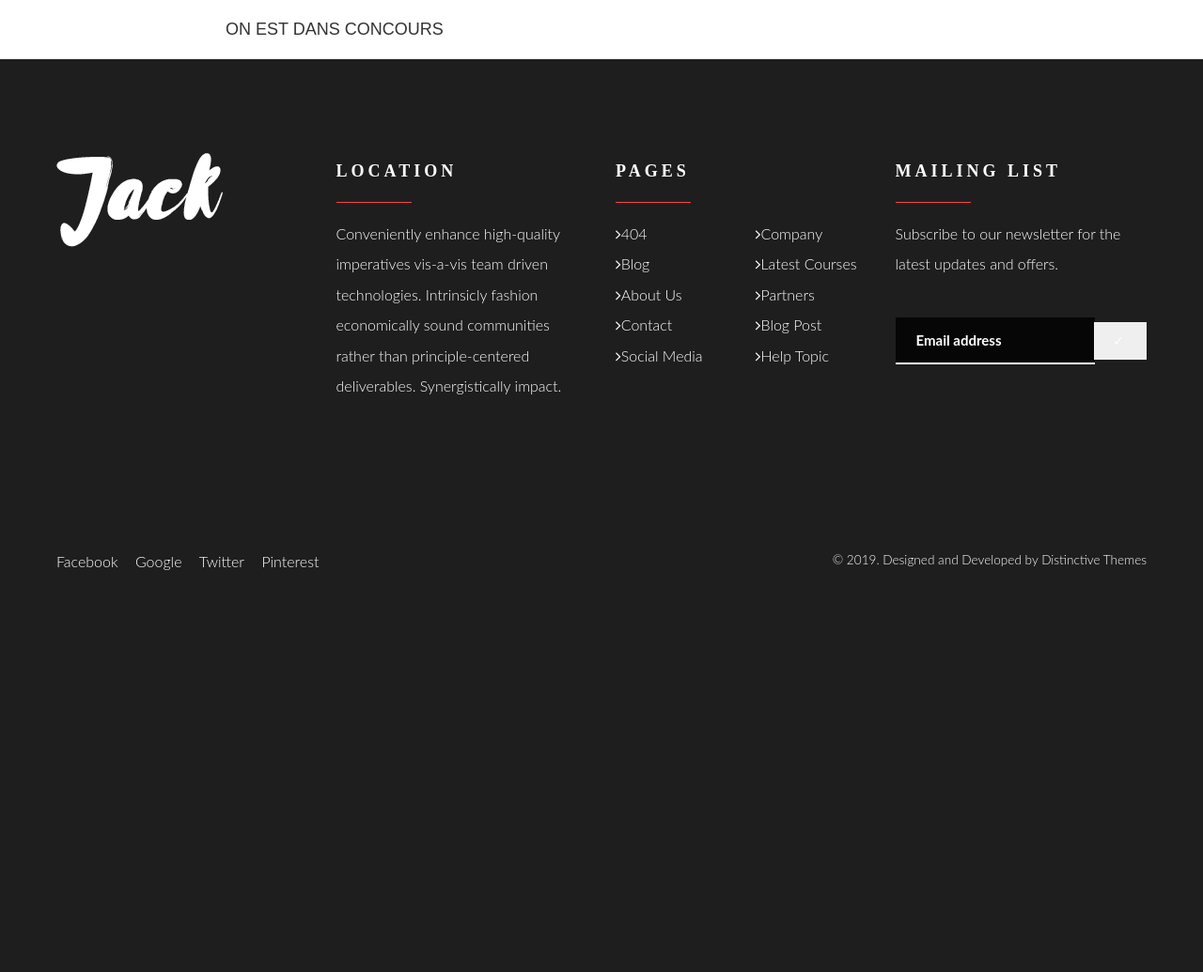
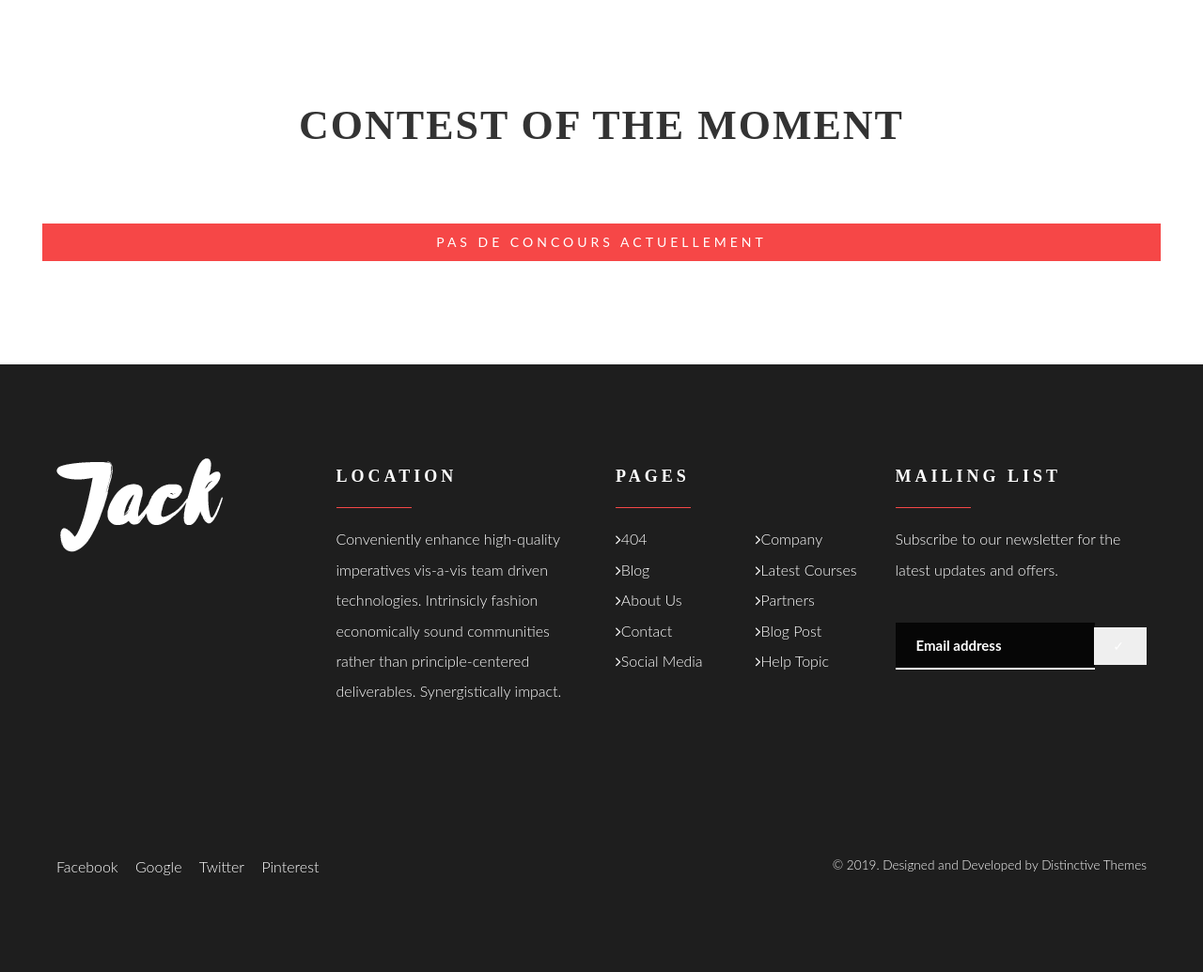
Before and after one commit to SpheB/SymfonyProject, a Symfony app: template Eddy-s-Bonnets/templates/zone_fan/concours.html.twig in a window 1280 px wide. Shown: the part 237-1272 px from the top of the page at 94% size. Before the commit the page ends 844 px from the top, so only its background shows below. Run offline with Twig, Linux system fonts and the light colour scheme; the template is opened without the code that fills it, so the values that code supplies are empty; some libraries are stand-ins or nearby versions.

Commit message:
vote concours en cours

```diff
--- a/Eddy-s-Bonnets/templates/home/looks.html.twig
+++ b/Eddy-s-Bonnets/templates/home/looks.html.twig
@@ -74,6 +74,7 @@
                                         </div>
                                     </div>
                                 </div>
+                                <br><br><br>
                             </div>
                         </div>
                     </div>
--- a/Eddy-s-Bonnets/templates/zone_fan/concours.html.twig
+++ b/Eddy-s-Bonnets/templates/zone_fan/concours.html.twig
@@ -3,24 +3,78 @@
 {% block title %}Hello ZoneFanController!{% endblock %}
 
 {% block body %}
-<style>
-    .example-wrapper { margin: 1em auto; max-width: 800px; width: 95%; font: 18px/1.5 sans-serif; }
-    .example-wrapper code { background: #F5F5F5; padding: 2px 6px; }
-</style>
+    <section class="white-wrapper">
+        <div class="section-inner">
+            <div class="container">
+                <div class="row mb60 text-center">
+                    <div class="col-sm-12">
+                        <h3 class="section-title">Contest of the Moment</h3>
+                    </div>
+                </div>
+            </div>
+            <div class="container">
+                <div class="row">
+                    {% if ceconcours != null %}
+                        <div class="col-sm-12 col-sm-offset-1">
+                            <div class="col-sm-10">
+                                <div class="row project-item wow fadeIn" data-wow-delay="0.2s">
+                                    <div class="col-sm-9">
+                                        <p>{{ceconcours.commentconcours}}</p>
+                                        -                                </div>
+                                    <div class="col-sm-3">
+                                        <p><strong>THEME:</strong> {{ceconcours.theme}}</p>
+                                        <p><strong>FROM:</strong> {{ceconcours.datedebut|date('d/m/Y')}}</p>
+                                        <p><strong>TO:</strong> {{ceconcours.datefin|date('d/m/Y')}}</p></p>
+                                    </div>
+                                </div>
+                                <br><br>
+                            </div>
+                        </div>
+                        <div class="row">
+                            <div class="col-xs-12">
+                                <div class="masonry-portfolio row">
+                                    <div>
+                                        <div class="masonry-portfolio-items">
+                                            <div class="row">
 
-<div class="example-wrapper">
+                                                {% for look in ceconcours.looks|reverse %}
+                                                    <div class="col-sm-4 masonry-portfolio-item mb30 design">
+                                                        <div class="hover-effect smoothie">
+                                                            <a href="#" class="smoothie">
+                                                                <img src="{{ asset('/dossierFichiers/' ~ look.picture) }}" alt="Image" class="img-responsive smoothie"></a>
+                                                            <div class="hover-overlay smoothie text-center">
+                                                                <div class="vertical-align-bottom">
+                                                                    <h4>{{look.description}}</h4>
 
-    ON EST DANS CONCOURS
-    <br>
-    {% if ceconcours != null %}
-        {{ceconcours.id}} | {{ceconcours.theme}} | du {{ceconcours.datedebut|date('d/m/Y')}} au {{ceconcours.datefin|date('d/m/Y')}} | {{ceconcours.commentconcours}}
-        <br>
-        {% for look in ceconcours.looks|reverse %}
-        {#éventuellement vote redirigevers action qui redirige vers action??? ou utiliser option choice de entitytype ou input indépendant...#}
-            {{look.id}} | {{look.picture}} | {{look.idstyle.id}} | {{look.idstyle.typestyle}}
-            <br>
-        {% endfor %}
+                                                                </div>
+                                                            </div>
+                                                            <div class="hover-caption dark-overlay smoothie text-center">
+                                                                <div class="vertical-align-bottom">
+                                                                    <a href="{{ asset('/dossierFichiers/' ~ look.picture) }}" class="lb-link btn btn-primary mb20">View Image <i class="fa fa-plus smoothie"></i></a>
+                                                                </div>
+                                                            </div>
+                                                        </div>
+                                                        <div class="text-center">
+                                                            <a class="btn btn-primary mt30 btn-lg btn-block" href={{"/zone/fan/concours/calcul/"~ceconcours.id~"/"~look.picture}}>Vote</a>
+                                                        </div>
+                                                    </div>
+                                                {% endfor %}
 
-    {% endif %}
+                                            </div>
+                                        </div>
+                                    </div>
+                                </div>
+                            </div>
+                        </div>
+                    {% else %}
+                        <div class="text-center">
+                            <a class="btn btn-primary mt30 btn-block" href="/">Pas de Concours actuellement</a>
+                        </div>
+                    {% endif %}
+                </div>
+            </div>
+        </div>
+    </div>
+</section>
 </div>
 {% endblock %}
```
Also changed, not shown: Eddy-s-Bonnets/src/Controller/HomeController.php (+10 -2 lines), Eddy-s-Bonnets/src/Controller/ZoneFanController.php (+26 -7 lines), 1 other file.
